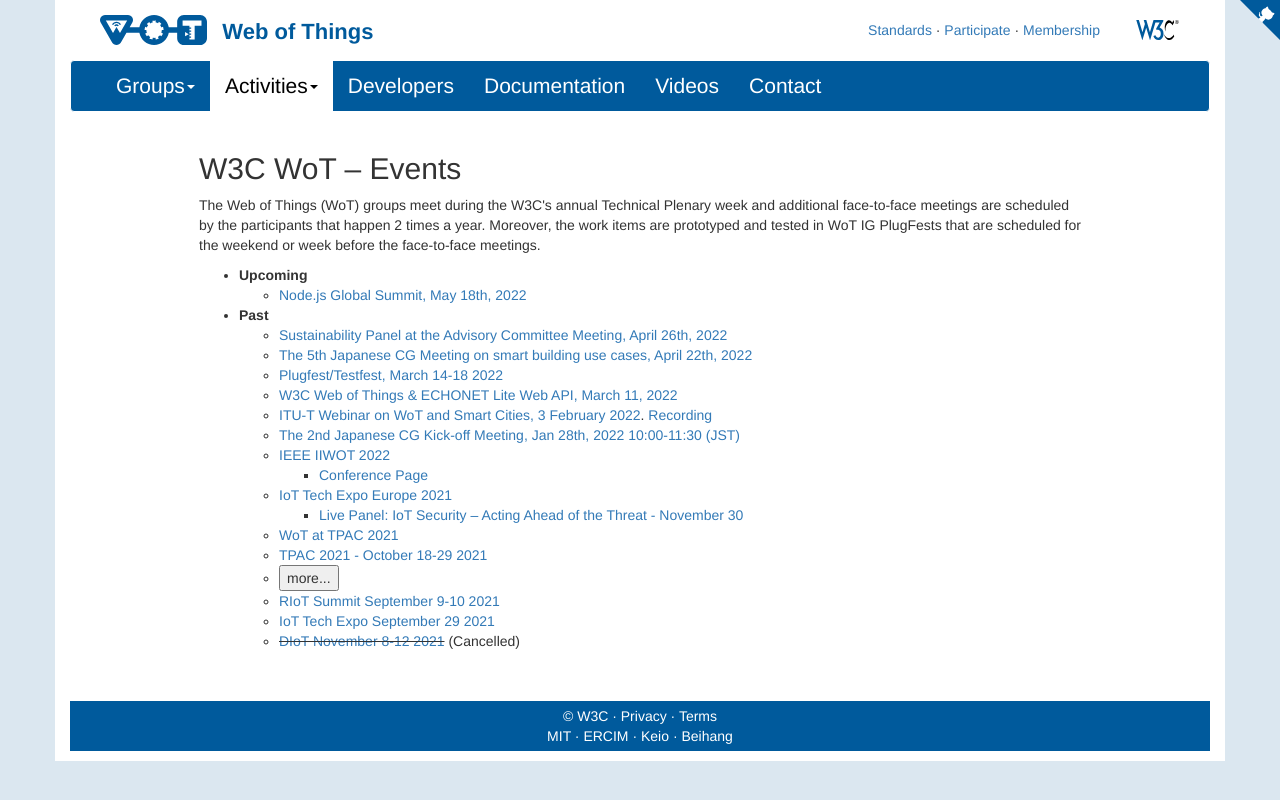
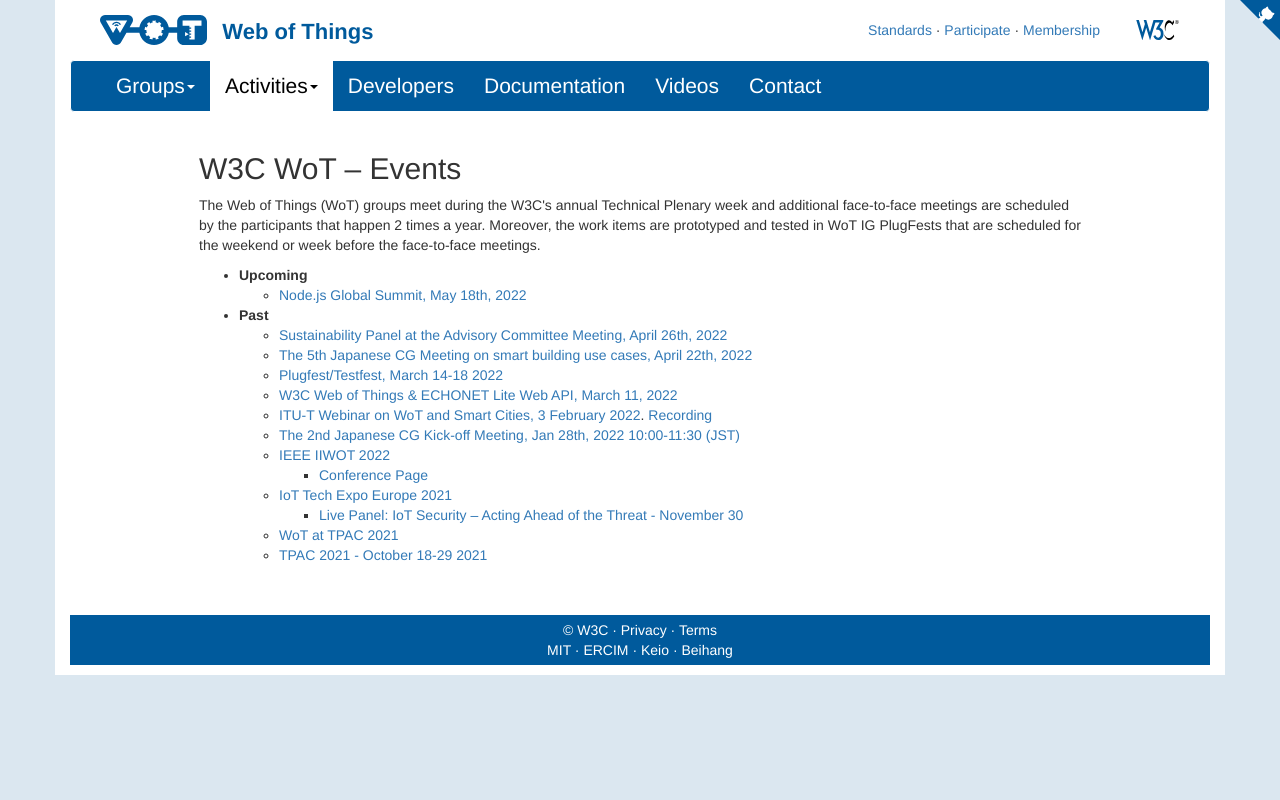
Before and after one commit to w3c/wot-marketing, a Jekyll site: the page built from docs/activities/events/index.html, in a window 1280 px wide. Shown: the top 800 px of the page. Built offline with Jekyll 4.4.1, drawn with Linux system fonts in a browser that asks for light colours; nearby versions of some CDN libraries.

Commit message:
hide old events

```diff
--- a/docs/activities/events/index.html
+++ b/docs/activities/events/index.html
@@ -52,13 +52,13 @@
 				</li>
 				<li><a target="_blank" href="https://www.w3.org/WoT/IG/wiki/F2F_meeting,_October_2021">WoT at TPAC 2021</a></li>
 				<li><a target="_blank" href="https://www.w3.org/2021/10/TPAC/">TPAC 2021 - October 18-29 2021</a></li>
+				<span id="oldEvents" style="display: none">
 				<!-- button to show/hide older events -->
 				<li><button id="bShowHide" onClick="showHide('bShowHide', 'oldEvents')">more...</button></li>
 				<!-- older events start here -->
 				<li><a target="_blank" href="https://summit.riot-os.org/2021/">RIoT Summit September 9-10 2021</a></li>
 				<li><a target="_blank" href="https://www.iottechexpo.com/northamerica/track/iot-digital-infrastructures-day-1/">IoT Tech Expo September 29 2021</a></li>
 				<li><strike><a target="_blank" href="https://oeg-upm.github.io/DIoT/">DIoT November 8-12 2021</a></strike> (Cancelled)</li>
-				<span id="oldEvents" style="display: none">
 				<li><a target="_blank" href="https://www.w3.org/WoT/IG/wiki/F2F_meeting,_June_2021#Testfest">Testfest - June 7-11 2021</a></li>
 				<li><a target="_blank" href="https://www.w3.org/WoT/IG/wiki/F2F_meeting,_June_2021#Virtual_F2F">Virtual F2F Meeting - June 21-July 2, 2021</a></li>
 				<li><a target="_blank" href="https://github.com/w3c/wot-testing/blob/master/events/2021.03.Online/README.md">Virtual F2F PlugFest - March 1-5, 2021 (joint plugfest with IETF hackathon)</a></li>
```
